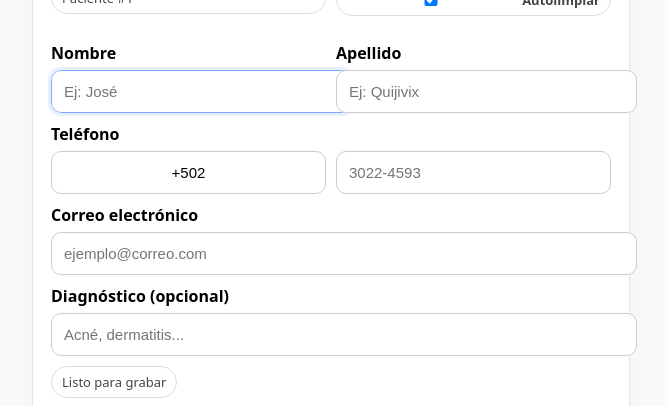
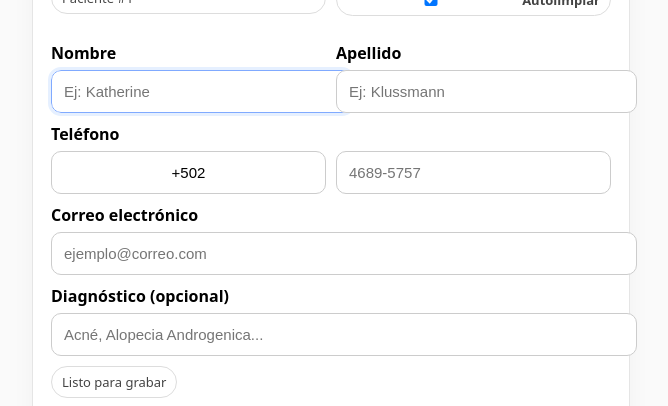
Before and after one commit to jquiji/recetas, a plain HTML site: page recetas.html in a window 1280 px wide. Shown: the part 165-571 px from the top of the page, without its empty margins (309-977 px from the left). Drawn offline with Linux system fonts and the light colour scheme.

Commit message:
Update recetas.html

```diff
--- a/recetas.html
+++ b/recetas.html
@@ -41,18 +41,18 @@
   <div class="row">
     <div>
       <label>Nombre</label>
-      <input id="nombre" placeholder="Ej: José" required />
+      <input id="nombre" placeholder="Ej: Katherine" required />
     </div>
     <div>
       <label>Apellido</label>
-      <input id="apellido" placeholder="Ej: Quijivix" required />
+      <input id="apellido" placeholder="Ej: Klussmann" required />
     </div>
   </div>
 
   <label>Teléfono</label>
   <div class="row">
     <input id="codigo" class="small-input" value="+502" maxlength="5" required />
-    <input id="telefono" placeholder="3022-4593" maxlength="9" required />
+    <input id="telefono" placeholder="4689-5757" maxlength="9" required />
   </div>
 
   <label>Correo electrónico</label>
@@ -66,7 +66,7 @@
   />
 
   <label>Diagnóstico (opcional)</label>
-  <input id="diagnostico" placeholder="Acné, dermatitis..." />
+  <input id="diagnostico" placeholder="Acné, Alopecia Androgenica..." />
 
   <div style="margin:10px 0">
     <span id="estado" class="pill">Listo para grabar</span>
```
